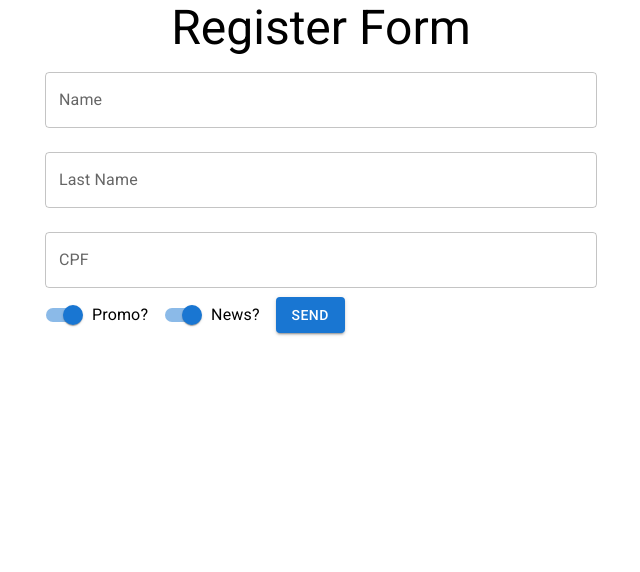
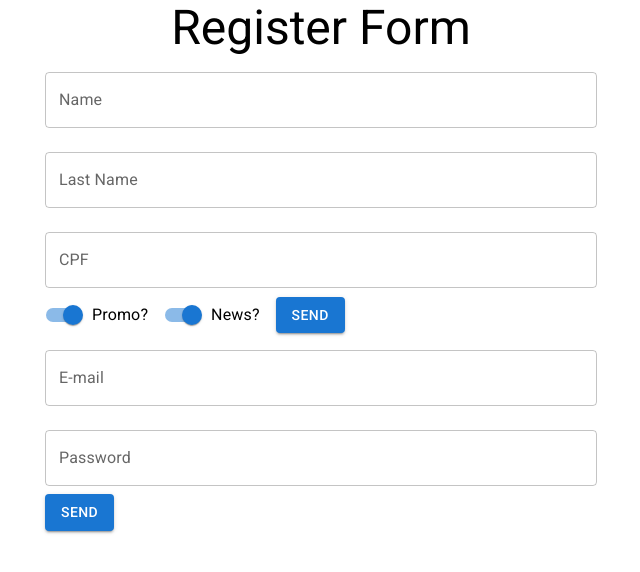
Before and after one commit to albertojuniorhc/react-hooks-contexts-best-practices, a React (Create React App) app in the folder register-form/: page / in a window 1280 px wide. Shown: the top 572 px of the page, without its empty margins (319-959 px from the left). Built offline with nearby package versions, Linux system fonts and the light colour scheme.

Commit message:
Class01 - Atv3

```diff
--- a/register-form/src/App.js
+++ b/register-form/src/App.js
@@ -14,7 +14,7 @@ function App() {
         Register Form
       </Typography>
       <RegisterForm
-        submitForm={onSubmitForm}
+        onSubmitForm={onSubmitForm}
         isCPFValid={isCPFValid}
       />
     </Container>
--- /dev/null
+++ b/register-form/src/components/PersonalDetails/PersonalDetails.jsx
@@ -0,0 +1,95 @@
+import React, { useState } from "react";
+import { Button, TextField, Switch, FormControlLabel } from "@mui/material";
+
+function RegisterForm({ onSubmitForm, isCPFValid }) {
+  const [name, setName] = useState("");
+  const [lastName, setLastName] = useState("");
+  const [cpf, setCpf] = useState("");
+  const [promo, setPromo] = useState(true);
+  const [news, setNews] = useState(true);
+  const [errors, setErrors] = useState({ cpf: { isValid: true, text: "" } });
+  return (
+    <form
+      onSubmit={(event) => {
+        event.preventDefault();
+        onSubmitForm({ name, lastName, cpf, promo, news });
+      }}
+    >
+      <TextField
+        value={name}
+        onChange={(event) => {
+          setName(event.target.value);
+        }}
+        id="name"
+        label="Name"
+        variant="outlined"
+        fullWidth
+        margin="normal"
+      />
+      <TextField
+        value={lastName}
+        onChange={(event) => {
+          setLastName(event.target.value);
+        }}
+        id="lastname"
+        label="Last Name"
+        variant="outlined"
+        fullWidth
+        margin="normal"
+      />
+      <TextField
+        value={cpf}
+        onChange={(event) => {
+          setCpf(event.target.value);
+        }}
+        id="cpf"
+        label="CPF"
+        onBlur={(event) => {
+          const validationCPF = isCPFValid(event.target.value);
+          setErrors({
+            cpf: validationCPF,
+          });
+        }}
+        error={!errors.cpf.isValid}
+        helperText={errors.cpf.text}
+        variant="outlined"
+        fullWidth
+        margin="normal"
+      />
+
+      <FormControlLabel
+        label="Promo?"
+        control={
+          <Switch
+            onChange={(event) => {
+              setPromo(event.target.checked);
+            }}
+            name="promo"
+            checked={promo}
+            color="primary"
+          />
+        }
+      />
+
+      <FormControlLabel
+        label="News?"
+        control={
+          <Switch
+            onChange={(event) => {
+              setNews(event.target.checked);
+            }}
+            name="news"
+            checked={news}
+            color="primary"
+          />
+        }
+      />
+
+      <Button variant="contained" color="primary" type="submit">
+        Send
+      </Button>
+    </form>
+  );
+}
+
+export default RegisterForm;
--- a/register-form/src/components/RegisterForm/RegisterForm.jsx
+++ b/register-form/src/components/RegisterForm/RegisterForm.jsx
@@ -1,94 +1,13 @@
-import React, { useState } from "react";
-import { Button, TextField, Switch, FormControlLabel } from "@mui/material";
+import React from "react";
+import PersonalDetails from "../PersonalDetails/PersonalDetails";
+import UserData from "../UserData/UserData";
 
-function RegisterForm({ submitForm, isCPFValid }) {
-  const [name, setName] = useState("");
-  const [lastName, setLastName] = useState("");
-  const [cpf, setCpf] = useState("");
-  const [promo, setPromo] = useState(true);
-  const [news, setNews] = useState(true);
-  const [errors, setErrors] = useState({ cpf: { isValid: true, text: "" } });
+function RegisterForm({ onSubmitForm, isCPFValid }) {
   return (
-    <form
-      onSubmit={(event) => {
-        event.preventDefault();
-        submitForm({ name, lastName, cpf, promo, news });
-      }}
-    >
-      <TextField
-        value={name}
-        onChange={(event) => {
-          setName(event.target.value);
-        }}
-        id="name"
-        label="Name"
-        variant="outlined"
-        fullWidth
-        margin="normal"
-      />
-      <TextField
-        value={lastName}
-        onChange={(event) => {
-          setLastName(event.target.value);
-        }}
-        id="lastname"
-        label="Last Name"
-        variant="outlined"
-        fullWidth
-        margin="normal"
-      />
-      <TextField
-        value={cpf}
-        onChange={(event) => {
-          setCpf(event.target.value);
-        }}
-        id="cpf"
-        label="CPF"
-        onBlur={(event) => {
-          const validationCPF = isCPFValid(event.target.value);
-          setErrors({
-            cpf: validationCPF,
-          });
-        }}
-        error={!errors.cpf.isValid}
-        helperText={errors.cpf.text}
-        variant="outlined"
-        fullWidth
-        margin="normal"
-      />
-
-      <FormControlLabel
-        label="Promo?"
-        control={
-          <Switch
-            onChange={(event) => {
-              setPromo(event.target.checked);
-            }}
-            name="promo"
-            checked={promo}
-            color="primary"
-          />
-        }
-      />
-
-      <FormControlLabel
-        label="News?"
-        control={
-          <Switch
-            onChange={(event) => {
-              setNews(event.target.checked);
-            }}
-            name="news"
-            checked={news}
-            color="primary"
-          />
-        }
-      />
-
-      <Button variant="contained" color="primary" type="submit">
-        Send
-      </Button>
-    </form>
+    <>
+      <PersonalDetails onSubmitForm={onSubmitForm} isCPFValid={isCPFValid} />
+      <UserData />
+    </>
   );
 }
 
--- /dev/null
+++ b/register-form/src/components/UserData/UserData.jsx
@@ -0,0 +1,30 @@
+import { Button, TextField } from "@mui/material";
+import React from "react";
+
+function UserData() {
+  return (
+    <form>
+      <TextField
+        id="email"
+        label="E-mail"
+        type="email"
+        variant="outlined"
+        fullWidth
+        margin="normal"
+      />
+      <TextField
+        id="password"
+        label="Password"
+        type="password"
+        variant="outlined"
+        fullWidth
+        margin="normal"
+      />
+      <Button variant="contained" color="primary" type="submit">
+        Send
+      </Button>
+    </form>
+  );
+}
+
+export default UserData;
```
